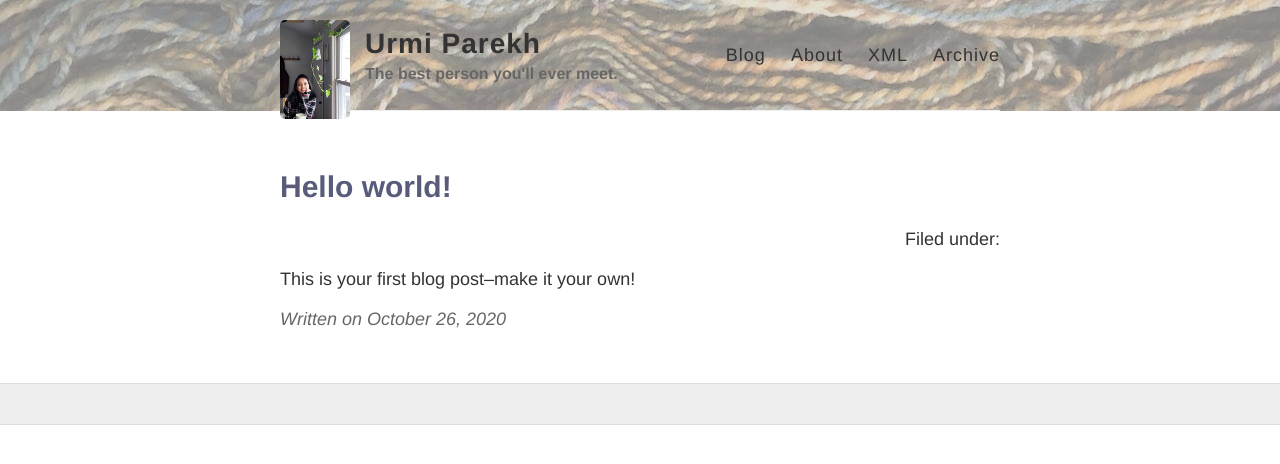
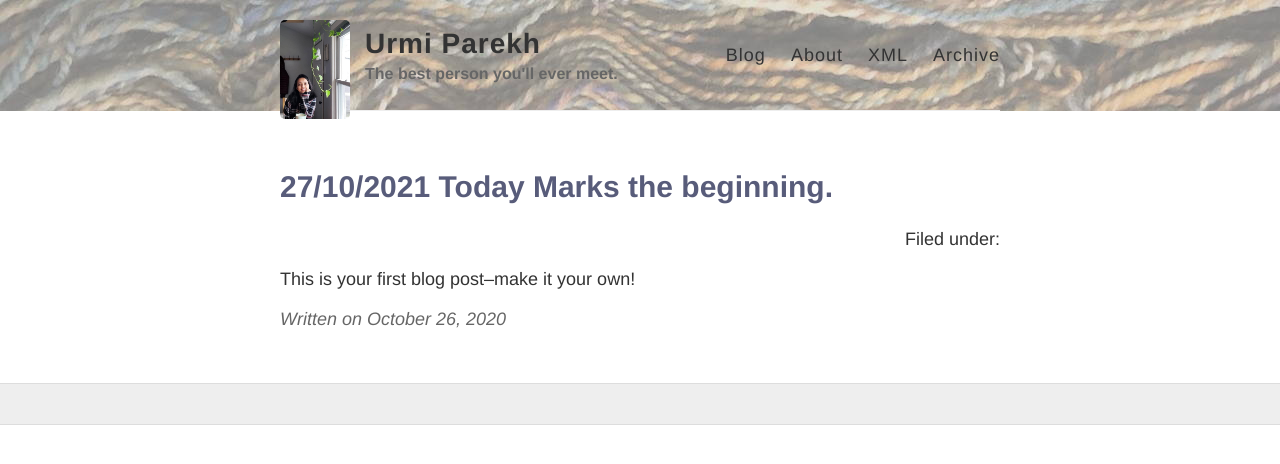
Before and after one commit to UrmiParekh/UrmiParekh.github.io, a Jekyll site: the page built from _posts/2020-10-26-Hello-World.md, in a window 1280 px wide. Shown: the top 464 px of the page. Built offline with Jekyll 4.4.1, drawn with Linux system fonts in a browser that asks for light colours.

Commit message:
Update 2020-10-26-Hello-World.md

```diff
--- a/_posts/2020-10-26-Hello-World.md
+++ b/_posts/2020-10-26-Hello-World.md
@@ -1,6 +1,6 @@
 ---
 layout: post
-title: Hello world!
+title: 27/10/2021 Today Marks the beginning.
 ---
 
 This is your first blog post--make it your own!
```
